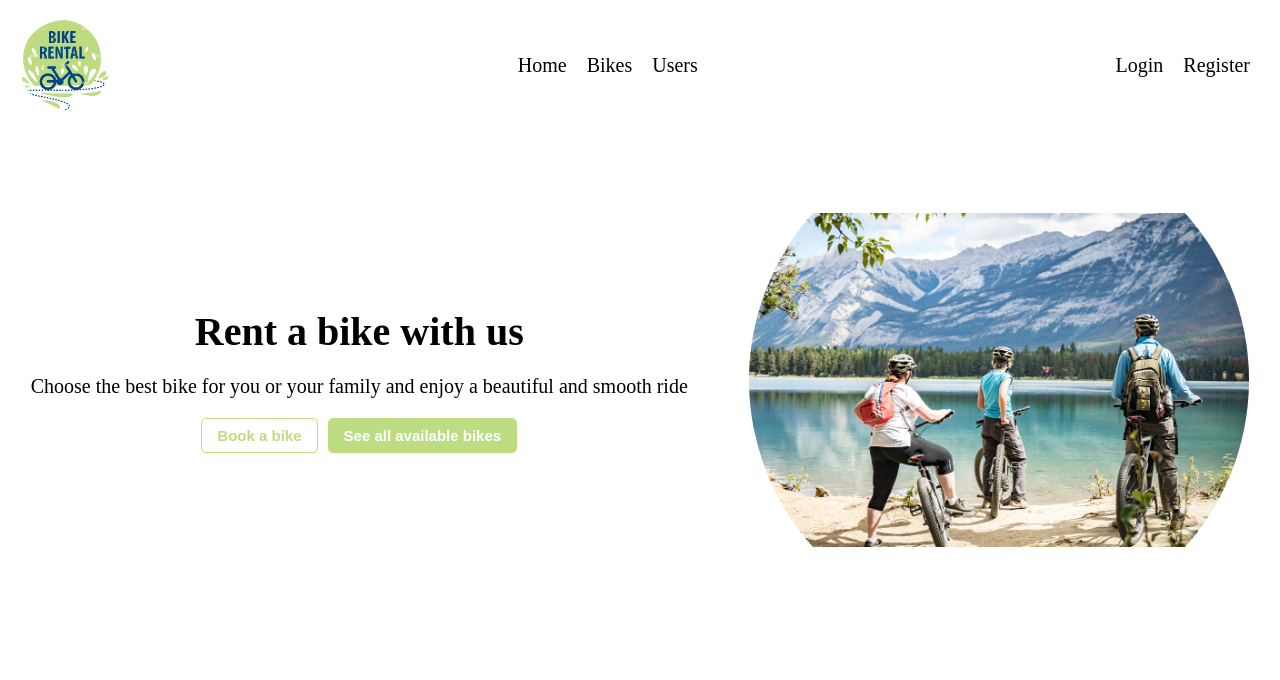
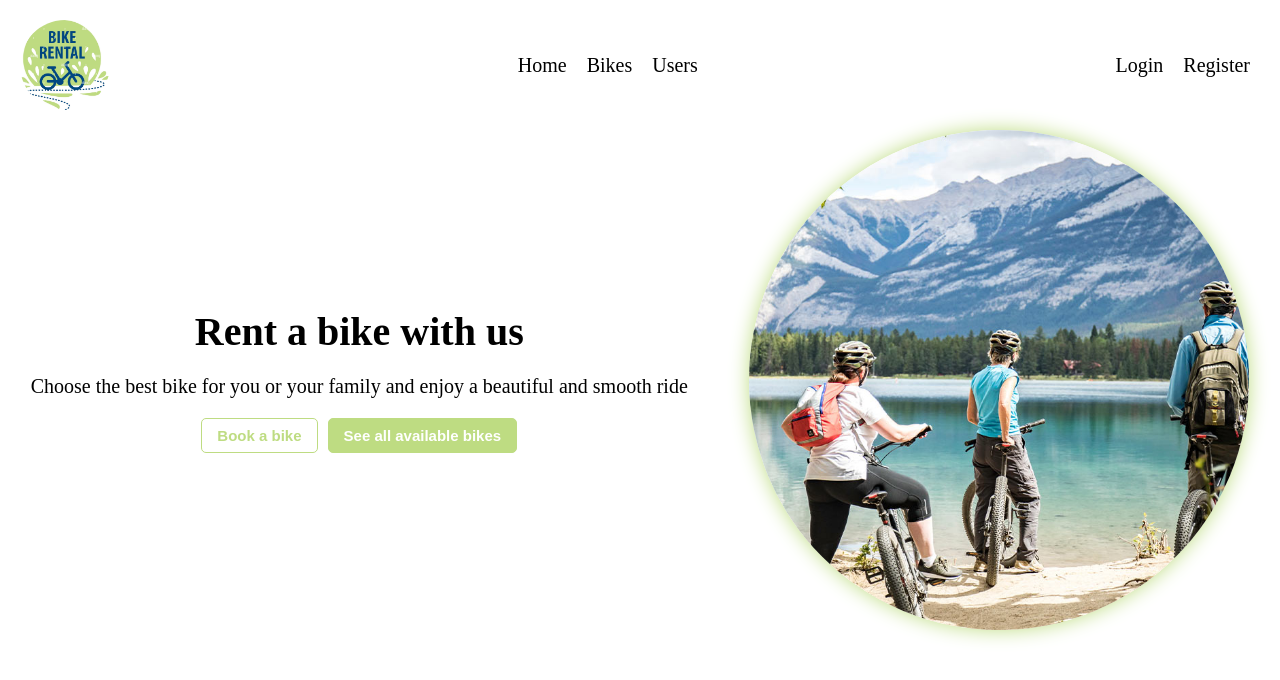
Before and after one commit to iskren97/bike-rental-app, a React (Vite) app in the folder client/: page / in a window 1280 px wide. Shown: the top 680 px of the page. Built offline with nearby package versions, Linux system fonts and the light colour scheme.

Commit message:
Home page minor design fix

```diff
--- a/client/src/pages/Home/Home.styled.ts
+++ b/client/src/pages/Home/Home.styled.ts
@@ -25,13 +25,10 @@ const DescParagraph = styled.p`
 const ImagePrimary = styled.img`
   width: 50rem;
   height: 50rem;
-  object-fit: contain;
+  object-fit: cover;
   border-radius: 50%;
   transition: all 0.2s;
-
-  &:hover {
-    transform: scale(1.2);
-  }
+  box-shadow: 0px 0px 2rem ${colors.primary};
 `;
 
 const ButtonsContainer = styled.div`
@@ -53,7 +50,7 @@ const BookingButton = styled.button`
   border: solid 1px ${colors.primary};
 
   &:hover {
-    background-color: rgba(190, 220, 130, 255);
+    background-color: ${colors.primary};
     color: ${colors.white};
     box-shadow: 0px 0px 10px ${colors.blackLighter};
   }
```
